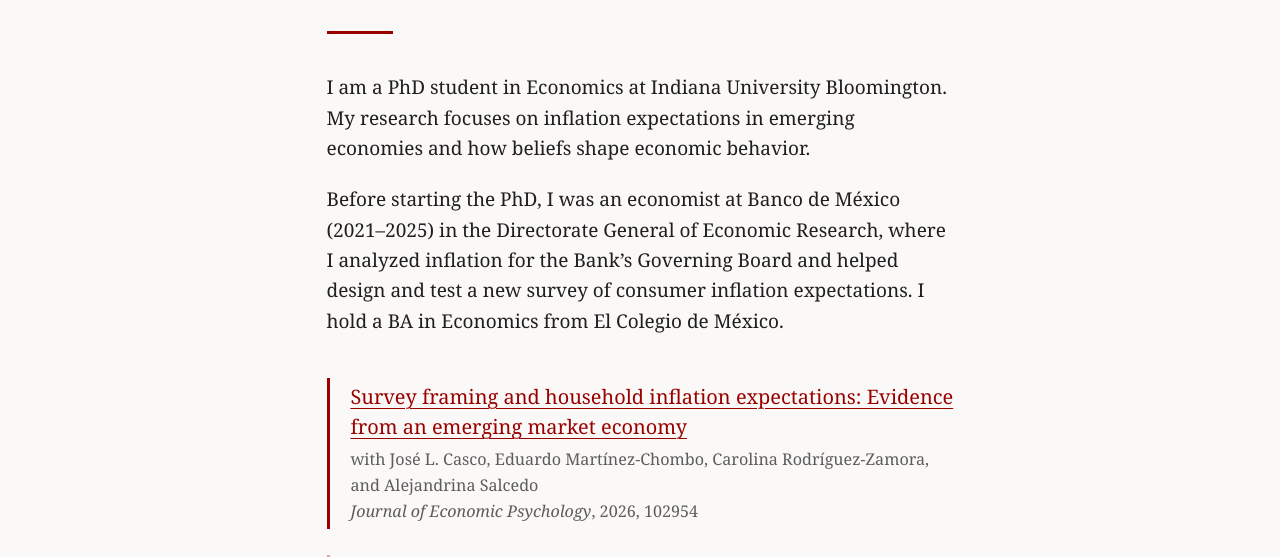
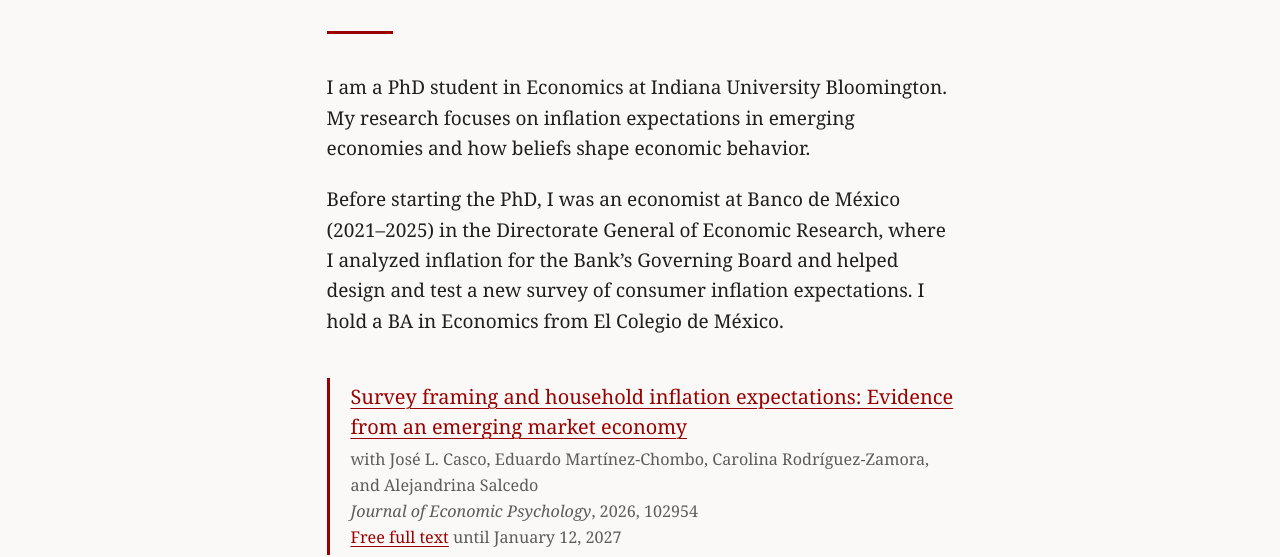
Before and after one commit to pablo-derbez/pablo-derbez.github.io, a plain HTML site: page index.html in a window 1280 px wide. Shown: the part 176-733 px from the top of the page. Drawn offline with Linux system fonts and the light colour scheme.

Commit message:
Add free-access Share Link for JoEP paper (valid until Jan 12, 2027)
Co-Authored-By: Claude Opus 5.5 <noreply@anthropic.com>
Claude-Session: https://claude.ai/code/session_012YBh3SP3qDLWJ9jxhi2Hiq

```diff
--- a/index.html
+++ b/index.html
@@ -109,7 +109,7 @@ Before starting the PhD, I was an economist at Banco de México (2021&ndash;2025
 
 <div class="work">
   <a class="title" href="https://doi.org/10.1016/j.joep.2026.102954">Survey framing and household inflation expectations: Evidence from an emerging market economy</a>
-  <span class="meta">with José L. Casco, Eduardo Martínez-Chombo, Carolina Rodríguez-Zamora, and Alejandrina Salcedo<br><em>Journal of Economic Psychology</em>, 2026, 102954</span>
+  <span class="meta">with José L. Casco, Eduardo Martínez-Chombo, Carolina Rodríguez-Zamora, and Alejandrina Salcedo<br><em>Journal of Economic Psychology</em>, 2026, 102954<br><a href="https://authors.elsevier.com/c/1o9cRc5GSi7EG">Free full text</a> until January 12, 2027</span>
 </div>
 <div class="work">
   <span class="title">&ldquo;Consumer inflation expectations in Mexico: preliminary findings&rdquo;</span>
```
